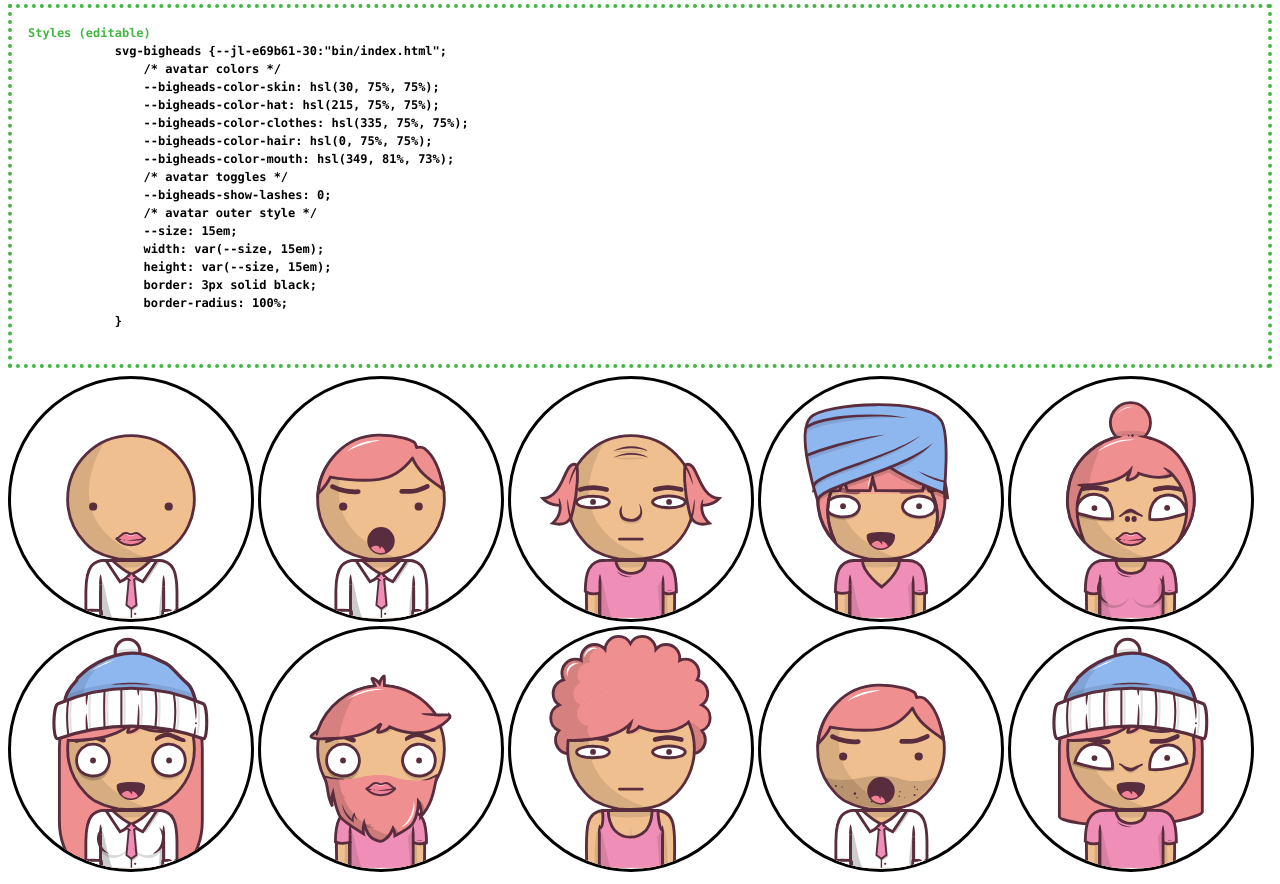
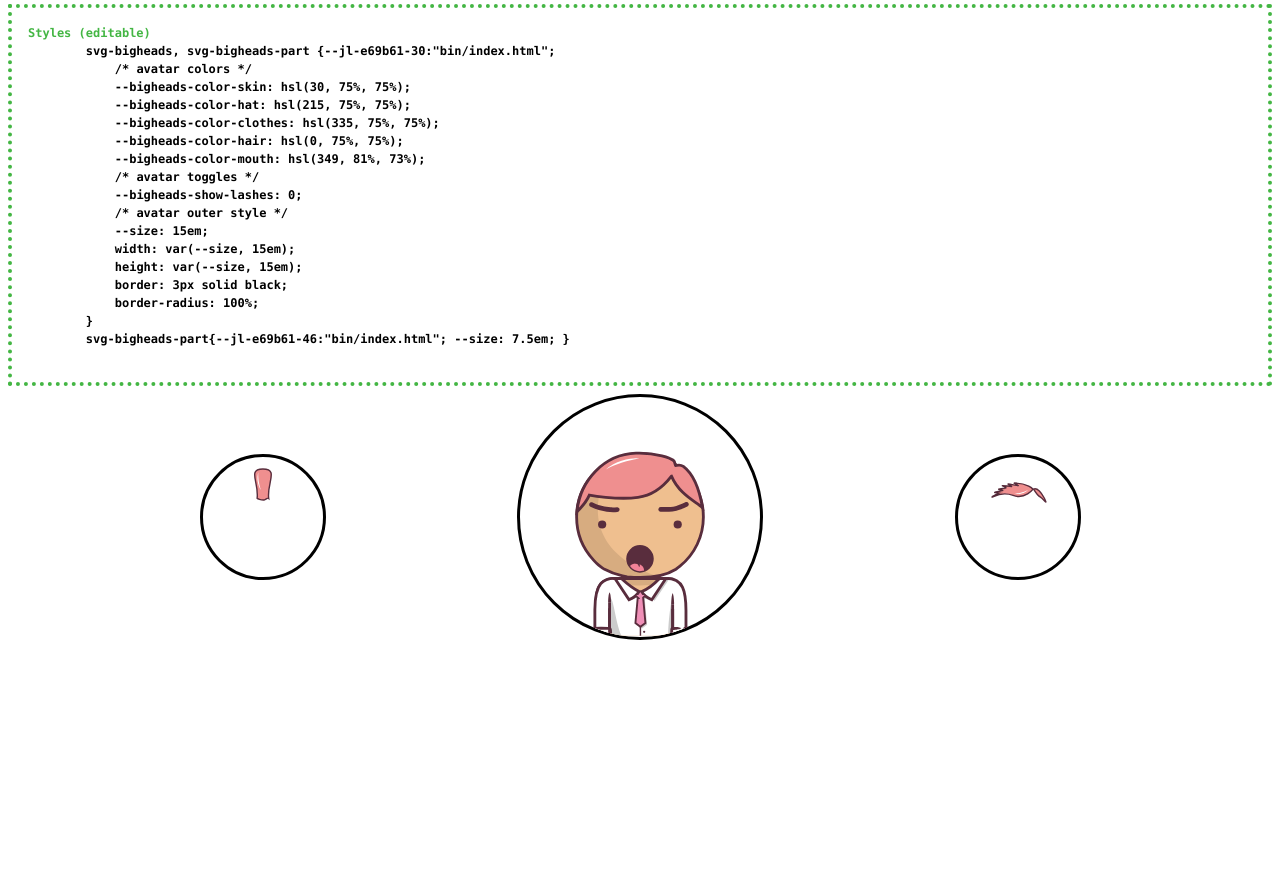
Before and after one commit to IndigoMultimediaTeam/svg-based-bigheads, a website: page bin/index.html in a window 1280 px wide. After the commit the page ends 800 px from the top, so only its background shows below. Drawn offline with Linux system fonts and the light colour scheme.

Commit message:
:heavy_plus_sign: `SVGBigHeadsPart`

```diff
--- a/bin/bigheads-namespace.js
+++ b/bin/bigheads-namespace.js
@@ -82,24 +82,38 @@
         const { attributes_default, attributes_keys, attributes_nullable, attributes_objectbased }= attributesInit();
         /** @type {WeakMap<SVGBigHeads, Data>} */
         const storage= new WeakMap();
+        /** @param {_JSON_parts_keys} name */
+        function isFromMultiplePieces(name){ return attributes_objectbased.indexOf(name)!==-1; }
         return {
-             attributes_default, attributes_keys, attributes_nullable, attributes_objectbased,
-            /**
-             * @param {SVGBigHeads} target
-             */
-            create(target){ const attributes= JSON.parse(JSON.stringify(attributes_default)); storage.set(target, { attributes, els: {} }); },
+             attributes_default, attributes_keys,
+             /** @param {_JSON_parts_keys} name */
+             isNullable(name){ return attributes_nullable.indexOf(name)!==-1; },
+             isFromMultiplePieces,
+             /**
+              *
+              * @param {_JSON_parts_keys} part_name
+              * @param {string} current_name
+              * @param {number} [shift=1]
+              * @returns {string}
+              */
+             getNextPartName(part_name, current_name, shift= 1){
+                const values= Reflect.get(parts, part_name);
+                const names= isFromMultiplePieces(part_name) ? Object.keys(values).filter(n=> n!=="long") : values;
+                return names[ arrayIndex( names.indexOf(current_name), shift, names.length ) ];
+             },
+
             /**
              * @param {SVGBigHeads} target
              * @returns {Data}
              */
-            get(target){ return storage.get(target); },
+            get(target){ return storage.has(target) ? storage.get(target) : create(target); },
 
             /**
              * @param {Data} data
              * @param {ConfigKeys} name
              * @param {string|null} [value=null]
              */
-            setAttribute(data, name, value= null){ return Reflect.set(data.attributes, name, value===null ? attributes_default[name] : value); },
+            setAttribute({ attributes }, name, value= null){ return Reflect.set(attributes, name, !value ? attributes_default[name] : value); },
             /**
              * @param {Data} data
              * @param {ConfigKeys} name
@@ -133,6 +147,12 @@
                 return Reflect.deleteProperty(els, name);
             }
         };
+
+        function create(target){
+            const attributes= JSON.parse(JSON.stringify(attributes_default));
+            storage.set(target, { attributes, els: {} });
+            return storage.get(target);
+        }
         function attributesInit(){
             /**
              * Another loaded from `parts`, see part labeled by comment: #parts.json
@@ -165,6 +185,7 @@
             const attributes_keys= Object.keys(attributes_default);
             return { attributes_default, attributes_keys, attributes_nullable, attributes_objectbased };
         }
+        function arrayIndex(i,s,l){ return (l+i+(s%l))%l; }
     })();
     /**
      * @param {Data} d
@@ -203,12 +224,23 @@
         }
     }
     /**
-     * @param {string} type
-     * @returns {_JSON_Tobject}
+     * @typedef HairPartsNames
+     * @type {object}
+     * @property {string} [front]
+     * @property {string} [top]
+     * @property {string} [back]
      */
-    function hairFullConfig(type){
-        const config= parts.hair[type];
-        return Object.assign({}, config, config.parent ? parts.hair[config.parent] : null);
+    /**
+     * Returns filtered non-false parts and with full name as values (eg. `long01-back`).
+     * @param {string} name
+     * @returns {HairPartsNames}
+     */
+    function hairFullConfig(name){
+        const config= parts.hair[name];
+        const partsNames= (config, name, init= {})=> Object.keys(config).filter(k=> k!=="parent"&&Boolean(config[k])).reduce((o, k)=> Reflect.set(o, k, name+"-"+k)&&o, init);
+        let parts_names= partsNames(config, name);
+        if(config.parent) parts_names= partsNames(parts.hair[config.parent], config.parent, parts_names);
+        return parts_names;
     }
 
 
@@ -249,7 +281,7 @@
             const style_el= document.createElement("style");
             const { fit, big_hat }= this.options;
             style_el.innerHTML=
-                `svg-bigheads svg { all: unset; width: 100%; height: 100%; object-fit: ${fit}; }` +
+                `svg-bigheads svg, svg-bigheads-part svg { all: unset; width: 100%; height: 100%; object-fit: ${fit}; }` +
                 `svg-bigheads .${big_hat} { transform: scale(1.1) translate(-5%, -7.5%); }`;
             document.head.appendChild(style_el);
             this.is_created= true;
@@ -272,8 +304,8 @@
         if(type==="none") return gotoEnd(0);
         const config= hairFullConfig(type);
         const els= Object.keys(config).reduce(function(els, curr){
-            if(curr!=="parent"&&config[curr]&&(curr!=="top"||!has_hat))
-                Reflect.set(els, curr, createUSE(avatarPartHref(d, "hair", (config.parent&&curr==="front" ? config.parent : type)+"-"+curr)));
+            if(curr!=="top"||!has_hat)
+                Reflect.set(els, curr, createUSE(avatarPartHref(d, "hair", config[curr])));
             return els;
         }, {});
         Object.keys(els).forEach(name=> name==="front" ?
@@ -344,11 +376,13 @@
 
 
 
+
     class SVGBigHeads extends HTMLElement{
-        constructor(){ super(); data.create(this); style_global.create(); }
+        constructor(){ super(); style_global.create(); }
         static get observedAttributes() { return data.attributes_keys; }
         /* for set/get see comment label below: #SVGBigHeads-attributes */
         attributeChangedCallback(name, value_old, value_new){
+            console.log({ name, value_new, value_old }); /* jshint devel: true *///gulp.keep.line
             if(value_new===value_old) return false;
             data.setAttribute(data.get(this), name, value_new);
             this.update(name);
@@ -358,7 +392,7 @@
             const d= data.get(this);
             const appendUSE= avatar_svg.appendUSE.bind(null, svg, d);
             safe_layers.forEach(v=> {
-                if(!Array.isArray(v))
+                if(!Array.isArray(v))//is nullable (data.isNullable)
                     return appendUSE(v);
                 v.forEach(v=> {
                     const type= data.getAttribute(d, v);
@@ -377,14 +411,14 @@
                 avatar_svg.remove(this);
                 return this.connectedCallback();
             }
-            if(type==="hair") return avatarUpdateHair(svg, d);
+            if(data.isFromMultiplePieces(type)) return avatarUpdateHair(svg, d);
             const gotoEnd= ()=> type==="hat"&&avatarUpdateHair(svg, d);
 
             const value= data.getAttribute(d, type);
             if(value==="none")
                 return gotoEnd(data.deleteElement(d, type));
 
-            if(data.attributes_nullable.indexOf(type)!==-1)
+            if(data.isNullable(type))
                 return gotoEnd(avatar_svg.insertAfterUSE(svg, d, type, findSafeLayer(d, type)));
 
             return gotoEnd(setHref(data.getElement(d, type), avatarPartHref(d, type, value)));
@@ -396,6 +430,34 @@
         set(val){ return this.setAttribute(name, val); }
     }));
     customElements.define("svg-bigheads", SVGBigHeads);
+
+
+
+
+
+    class SVGBigHeadsPart extends HTMLElement{
+        constructor(){ super(); style_global.create(); }
+        connectedCallback(){
+            this._svg= this.appendChild(createSVG());
+            const [ href, type, value ]= [ "href", "type", "value" ].map(n=> this.getAttribute(n));
+            if(value==="none") return false;
+
+            if(!data.isFromMultiplePieces(type))
+                return this._svg.appendChild(createUSE(`${href}#${type}-${value}`));
+            const config= hairFullConfig(value);
+            [ "back", "top", "front" ].forEach(part=> this._svg.appendChild(createUSE(`${href}#${type}-${config[part]}`)));
+        }
+        nextValue(shift= 1){
+            this._svg.remove();
+            this.setAttribute("value", data.getNextPartName(
+                this.getAttribute("type"),
+                this.getAttribute("value"),
+                shift
+            ));
+            return this.connectedCallback();
+        }
+    }
+    customElements.define("svg-bigheads-part", SVGBigHeadsPart);
     /* Automaticaly created from svg file strucutre */
     /**
      * Final usage of colors are: `--bigheads-color-__color_name__`
@@ -421,7 +483,7 @@
      * @property {boolean} [front]
      * @property {boolean} [back]
      * @property {boolean} [top]
-     * @property {string} [[parent]=The name of hair to be also used]
+     * @property {string} [parent] The name of hair to be also used
      */
     /**
      * @typedef _JSON_colors
--- a/bin/index.html
+++ b/bin/index.html
@@ -21,13 +21,13 @@
             content: "Styles (editable)";
             color: var(--color);
         }
-        svg-bigheads { display: inline-block; overflow: hidden; }
+        svg-bigheads, svg-bigheads-part { display: inline-block; overflow: hidden; }
+        article{ display: flex; flex-flow: row nowrap; justify-content: space-evenly; align-items: center; }
     </style>
 </head>
 <body>
-    <article>
     <style contenteditable="">
-            svg-bigheads {
+        svg-bigheads, svg-bigheads-part {
             /* avatar colors */
             --bigheads-color-skin: hsl(30, 75%, 75%);
             --bigheads-color-hat: hsl(215, 75%, 75%);
@@ -43,12 +43,16 @@
             border: 3px solid black;
             border-radius: 100%;
         }
+        svg-bigheads-part{ --size: 7.5em; }
     </style>
-        <svg-bigheads
+    <article>
+        <svg-bigheads-part
             href="bigheads.svg"
-            breasts="none"
-            eyes="simple"
-        ></svg-bigheads>
+            type="hair"
+            value="mohawk"
+            onclick="changeAvatar(this)"
+        ></svg-bigheads-part>
+
         <svg-bigheads
             href="bigheads.svg"
             eyes="simple"
@@ -58,84 +62,24 @@
             mouth="open"
             glasses="sun"
         ></svg-bigheads>
-        <svg-bigheads
+
+        <svg-bigheads-part
             href="bigheads.svg"
-            eyes="thin"
-            hair="balding"
-            eyebrow="neutral"
-            clothes="tshirt"
-            mouth="neutral"
-            nose="big"
-            glasses="big"
-        ></svg-bigheads>
-        <svg-bigheads
-            href="bigheads.svg"
-            eyes="narrower"
-            hair="bob"
-            eyebrow="angry"
-            clothes="vneck"
-            mouth="smile"
-            hat="turban"
-            glasses="pincenez"
-        ></svg-bigheads>
-        <svg-bigheads
-            href="bigheads.svg"
-            eyes="semiround"
-            hair="bun"
-            eyebrow="neutral"
-            clothes="tshirt"
-            mouth="lips"
-            nose="up"
-            breasts="breasts"
-        ></svg-bigheads>
-        <svg-bigheads
-            href="bigheads.svg"
-            hair="long01"
-            eyes="round"
-            eyebrow="smiling"
-            clothes="dressshirt"
-            mouth="smile"
-            breasts="breasts"
-            hat="beanie"
-        ></svg-bigheads>
-        <svg-bigheads
-            href="bigheads.svg"
-            clothes="vneck"
-            eyes="round"
-            hair="simple"
-            eyebrow="smiling"
-            facialhair="big"
-            mouth="lips"
-            glasses="big"
-        ></svg-bigheads>
-        <svg-bigheads
-            href="bigheads.svg"
-            eyes="thin"
-            hair="afro"
-            eyebrow="neutral"
-            mouth="neutral"
-            clothes="tanktop"
-        ></svg-bigheads>
-        <svg-bigheads
-            href="bigheads.svg"
-            eyes="simple"
-            hair="serious"
-            eyebrow="angry"
-            facialhair="stubble"
-            mouth="open"
-            clothes="dressshirt"
-        ></svg-bigheads>
-        <svg-bigheads
-            href="bigheads.svg"
-            hair="long02"
-            eyes="semiround"
-            hair="long"
-            eyebrow="angry"
-            mouth="smile"
-            nose="normal"
-            clothes="tshirt"
-            hat="beanie"
-        ></svg-bigheads>
+            type="hair"
+            value="short"
+            onclick="changeAvatar(this)"
+        ></svg-bigheads-part>
+
+        <script>
+            const parts= Array.from(document.getElementsByTagName("svg-bigheads-part"));
+            const [ avatar ]= document.getElementsByTagName("svg-bigheads");
+            function changeAvatar(part){
+                const [ type, value ]= [ "type", "value" ].map(n=> part.getAttribute(n));
+                avatar.setAttribute(type, value);
+                const shift= parts.indexOf(part) ? 1 : -1;
+                parts.forEach(el=> el.nextValue(shift));
+            }
+        </script>
     </article>
 </body>
 </html>
--- a/gulp/tasks/task-svg.js
+++ b/gulp/tasks/task-svg.js
@@ -100,7 +100,7 @@
         out+= jsdocTypedef({ name: bht_json_Ts[1], type: "string[]" })+"\n";
         out+= jsdocTypedefProps(
             { name: bht_json_Ts[2], type: "object" },
-            [ "front", "back", "top" ].map(n=> [ `[${n}]`, "boolean" ]).concat([ [ "[parent]", "string", "The name of hair to be also used" ] ])
+            [ "front", "back", "top" ].map(n=> [ `[${n}]`, "boolean" ]).concat([ [ "[parent]", "string", undefined, "The name of hair to be also used" ] ])
         )+"\n";
         out+= keys.map(k=> jsdocTypedefProps({
             name: "_JSON_"+k,
--- a/src/js/avatar_helpers/avatarUpdateHair.sub.js
+++ b/src/js/avatar_helpers/avatarUpdateHair.sub.js
@@ -13,8 +13,8 @@
     if(type==="none") return gotoEnd(0);
     const config= hairFullConfig(type);
     const els= Object.keys(config).reduce(function(els, curr){
-        if(curr!=="parent"&&config[curr]&&(curr!=="top"||!has_hat))
-            Reflect.set(els, curr, createUSE(avatarPartHref(d, "hair", (config.parent&&curr==="front" ? config.parent : type)+"-"+curr)));
+        if(curr!=="top"||!has_hat)
+            Reflect.set(els, curr, createUSE(avatarPartHref(d, "hair", config[curr])));
         return els;
     }, {});
     Object.keys(els).forEach(name=> name==="front" ?
--- a/src/js/services/style_global.sub.js
+++ b/src/js/services/style_global.sub.js
@@ -35,7 +35,7 @@
         const style_el= document.createElement("style");
         const { fit, big_hat }= this.options;
         style_el.innerHTML=
-            `svg-bigheads svg { all: unset; width: 100%; height: 100%; object-fit: ${fit}; }` +
+            `svg-bigheads svg, svg-bigheads-part svg { all: unset; width: 100%; height: 100%; object-fit: ${fit}; }` +
             `svg-bigheads .${big_hat} { transform: scale(1.1) translate(-5%, -7.5%); }`;
         document.head.appendChild(style_el);
         this.is_created= true;
--- a/src/parts.types.sub.js
+++ b/src/parts.types.sub.js
@@ -23,7 +23,7 @@
  * @property {boolean} [front]
  * @property {boolean} [back]
  * @property {boolean} [top]
- * @property {string} [[parent]=The name of hair to be also used]
+ * @property {string} [parent] The name of hair to be also used
  */
 /**
  * @typedef _JSON_colors
```
Also changed, not shown: src/js/avatar_helpers/hairFullConfig.sub.js (+16 -5 lines), src/js/components/SVGBigHeads.sub.js (+7 -8 lines), src/js/components/SVGBigHeadsPart.sub.js (added, +28 -0 lines), src/js/services/data.sub.js (+28 -7 lines), bin/bigheads-namespace.min.js. Lines whose indentation alone changed are shown as unchanged.
